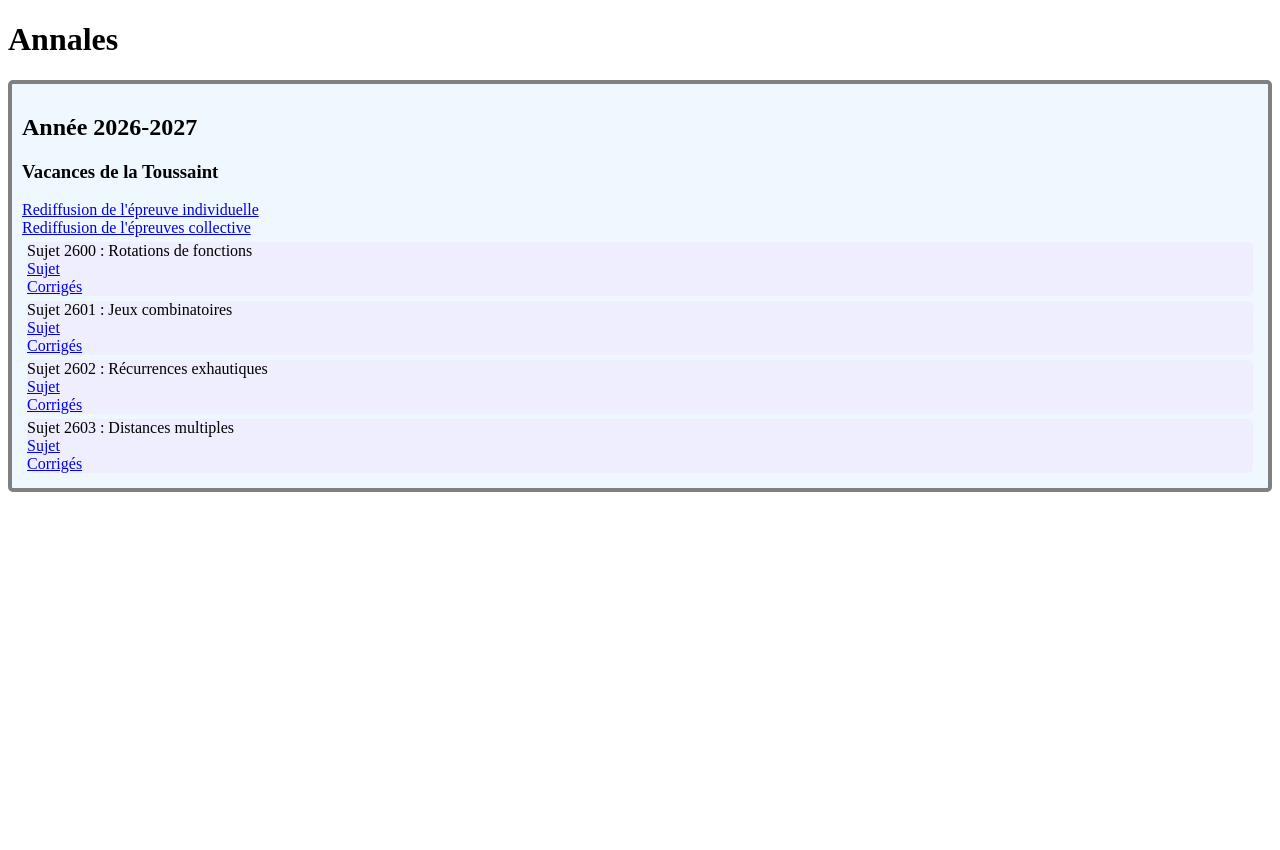
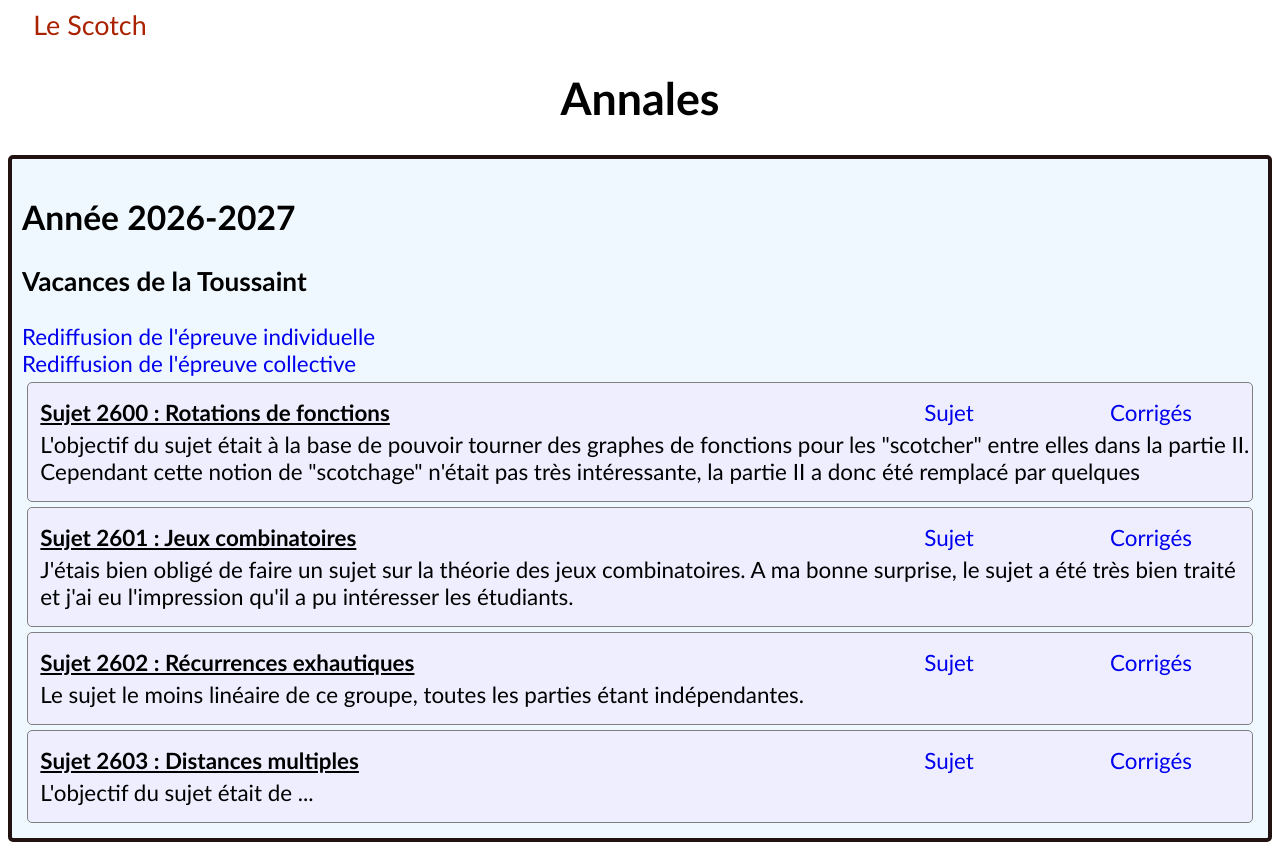
Before and after one commit to Tagorier/scotch, a plain HTML site: page annales.html in a window 1280 px wide. Before the commit the page ends 800 px from the top, so only its background shows below. Drawn offline with Linux system fonts and the light colour scheme.

Commit message:
ajout des pdf

```diff
--- a/annales.html
+++ b/annales.html
@@ -5,33 +5,49 @@
     <link rel="stylesheet" href="styles/main.css">
   </head>
   <body>
+    <a href="index.html" class="link-menu">Le Scotch</a>
     <h1>Annales</h1>
 
     <div class="year-box">
       <h2> Année 2026-2027 </h2>
       <h3> Vacances de la Toussaint</h3>
-      <a href="#">Rediffusion de l'épreuve individuelle</a> <br>
-      <a href="#">Rediffusion de l'épreuves collective</a> <br>
+      <a href="https://www.youtube.com/watch?v=0csxJSp1l1Y">Rediffusion de l'épreuve individuelle</a> <br>
+      <a href="https://www.youtube.com/watch?v=01pNcJTwrVQ">Rediffusion de l'épreuve collective</a> <br>
 
       <div class="subject-box">
-        Sujet 2600 : Rotations de fonctions <br>
-        <a href="pdf/260X/sujets/2600.pdf">Sujet</a> <br>
-        <a href="pdf/260X/corrections/2600.pdf">Corrigés</a>
+        <div style="display: flex;">
+          <h4>Sujet 2600 : Rotations de fonctions </h4>
+          <a href="pdf/260X/sujets/2600.pdf" class="flexed-link">Sujet</a>
+          <a href="pdf/260X/corrections/2600.pdf" class="flexed-link">Corrigés</a>
+        </div>
+        L'objectif du sujet était à la base de pouvoir tourner des graphes de fonctions pour les "scotcher" entre elles dans la partie II. Cependant cette notion de "scotchage" n'était pas très intéressante, la partie II a donc été remplacé par quelques
       </div>
+
       <div class="subject-box">
-        Sujet 2601 : Jeux combinatoires <br>
-        <a href="pdf/260X/sujets/2601.pdf">Sujet</a> <br>
-        <a href="pdf/260X/corrections/2601.pdf">Corrigés</a>
+        <div style="display: flex;">
+          <h4>Sujet 2601 : Jeux combinatoires</h4>
+          <a href="pdf/260X/sujets/2600.pdf" class="flexed-link">Sujet</a>
+          <a href="pdf/260X/corrections/2600.pdf" class="flexed-link">Corrigés</a>
+        </div>
+        J'étais bien obligé de faire un sujet sur la théorie des jeux combinatoires. A ma bonne surprise, le sujet a été très bien traité et j'ai eu l'impression qu'il a pu intéresser les étudiants.
       </div>
+
       <div class="subject-box">
-        Sujet 2602 : Récurrences exhautiques <br>
-        <a href="pdf/260X/sujets/2602.pdf">Sujet</a> <br>
-        <a href="pdf/260X/corrections/2602.pdf">Corrigés</a>
+        <div style="display: flex;">
+          <h4>Sujet 2602 : Récurrences exhautiques</h4>
+          <a href="pdf/260X/sujets/2600.pdf" class="flexed-link">Sujet</a>
+          <a href="pdf/260X/corrections/2600.pdf" class="flexed-link">Corrigés</a>
+        </div>
+        Le sujet le moins linéaire de ce groupe, toutes les parties étant indépendantes.
       </div>
+
       <div class="subject-box">
-        Sujet 2603 : Distances multiples <br>
-        <a href="pdf/260X/sujets/2603.pdf">Sujet</a> <br>
-        <a href="pdf/260X/corrections/2603.pdf">Corrigés</a>
+        <div style="display: flex; ">
+          <h4>Sujet 2603 : Distances multiples</h4>
+          <a href="pdf/260X/sujets/2600.pdf" class="flexed-link">Sujet</a>
+          <a href="pdf/260X/corrections/2600.pdf" class="flexed-link">Corrigés</a>
+        </div>
+        L'objectif du sujet était de ...
       </div>
 
     </div>
--- a/styles/main.css
+++ b/styles/main.css
@@ -1,13 +1,51 @@
+body {
+  font-size: 140%;
+  font-family: Calibri;
+}
+
+h1 {
+  text-align: center;
+}
+
+h4 {
+  margin-top: 0px;
+  margin-bottom: 5px;
+  text-decoration: underline;
+  display: inline-block;
+  flex: 4;
+}
+
+a {
+  text-decoration: none;
+}
+
 .subject-box {
+  padding-left: 1%;
+  padding-top: 2vh;
+  padding-bottom: 2vh;
   background-color: #eef;
   border-radius: 5px;
-  margin: 5px
+  margin: 5px;
+  border: 1px solid gray;
 }
 
 .year-box {
+  padding-left: 50pt;
   background-color: aliceblue;
-  border: 4px solid gray;
+  border: 4px solid #211;
   border-radius: 5px;
   padding: 10px;
 
 }
+
+.flexed-link {
+  text-align: center;
+  flex: 1;
+}
+
+.link-menu {
+  margin-left: 2%;
+  color: #a20;
+  font-size: larger;
+  margin-bottom: 0;
+}
```
Also changed, not shown: aboutus.html (+5 -2 lines), index.html (+6 -5 lines), inscription.html (added, +15 -0 lines), 1 other file.
